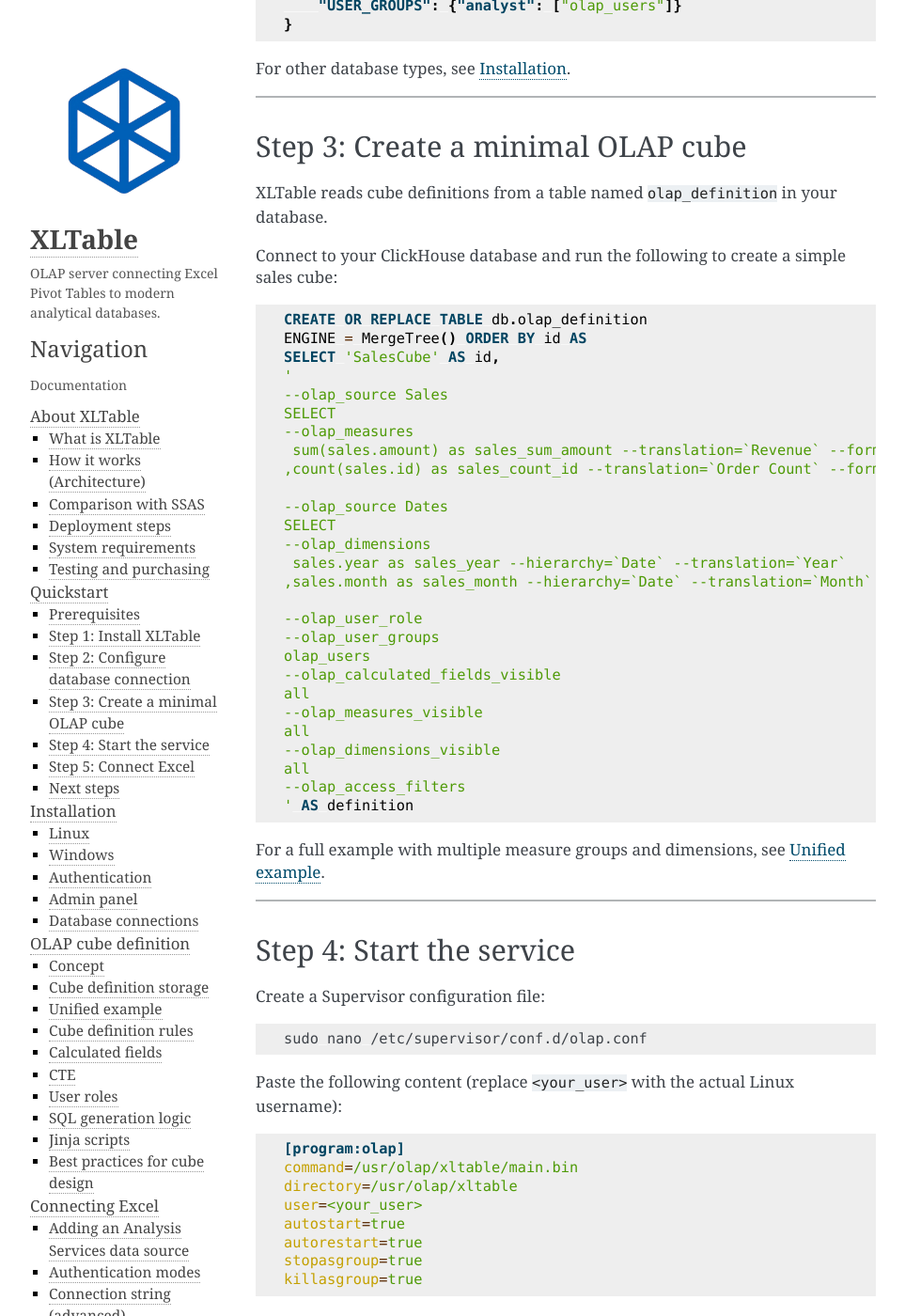
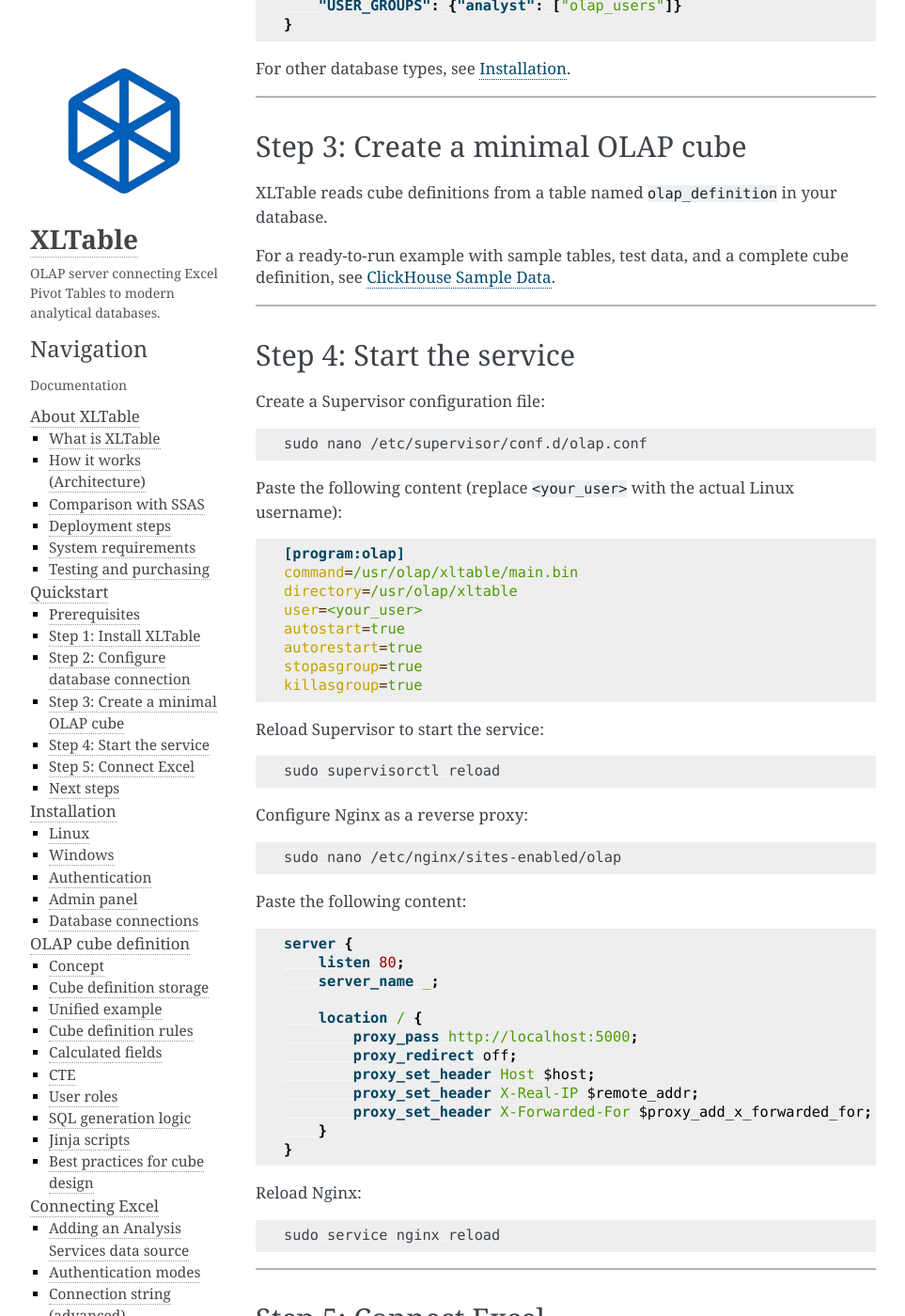
Before and after one commit to brmoscow/xltable, a Sphinx documentation site: the page built from docs/quickstart.rst, in a window 1280 px wide and 1400 px high, scrolled down 1476 px. Shown: the whole window at 94% size, without its empty margins (148-1111 px from the left). Built offline with Sphinx 7.4.7, drawn with Linux system fonts in a browser that asks for light colours.

Commit message:
bag fix: update quickstart.rst

```diff
--- a/docs/quickstart.rst
+++ b/docs/quickstart.rst
@@ -89,39 +89,7 @@
 
 XLTable reads cube definitions from a table named ``olap_definition`` in your database.
 
-Connect to your ClickHouse database and run the following to create a simple sales cube:
-
-.. code-block:: sql
-
-   CREATE OR REPLACE TABLE db.olap_definition
-   ENGINE = MergeTree() ORDER BY id AS
-   SELECT 'SalesCube' AS id,
-   '
-   --olap_source Sales
-   SELECT
-   --olap_measures
-    sum(sales.amount) as sales_sum_amount --translation=`Revenue` --format=`#,##0.00;-#,##0.00`
-   ,count(sales.id) as sales_count_id --translation=`Order Count` --format=`#,##0;-#,##0`
-
-   --olap_source Dates
-   SELECT
-   --olap_dimensions
-    sales.year as sales_year --hierarchy=`Date` --translation=`Year`
-   ,sales.month as sales_month --hierarchy=`Date` --translation=`Month`
-
-   --olap_user_role
-   --olap_user_groups
-   olap_users
-   --olap_calculated_fields_visible
-   all
-   --olap_measures_visible
-   all
-   --olap_dimensions_visible
-   all
-   --olap_access_filters
-   ' AS definition
-
-For a full example with multiple measure groups and dimensions, see :ref:`unified_example`.
+For a ready-to-run example with sample tables, test data, and a complete cube definition, see :doc:`clickhouse_sample`.
 
 ------------------------------------------------------------
 
```
